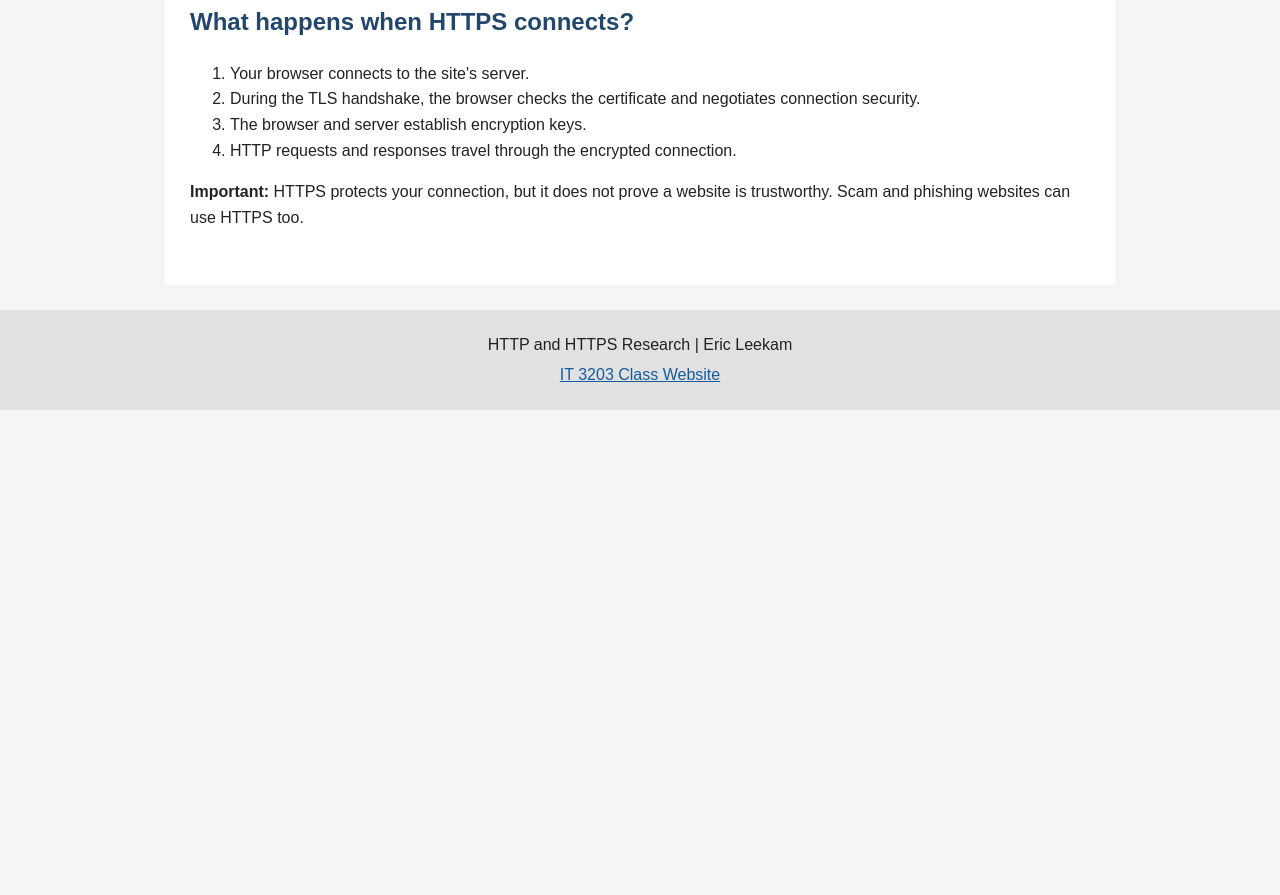
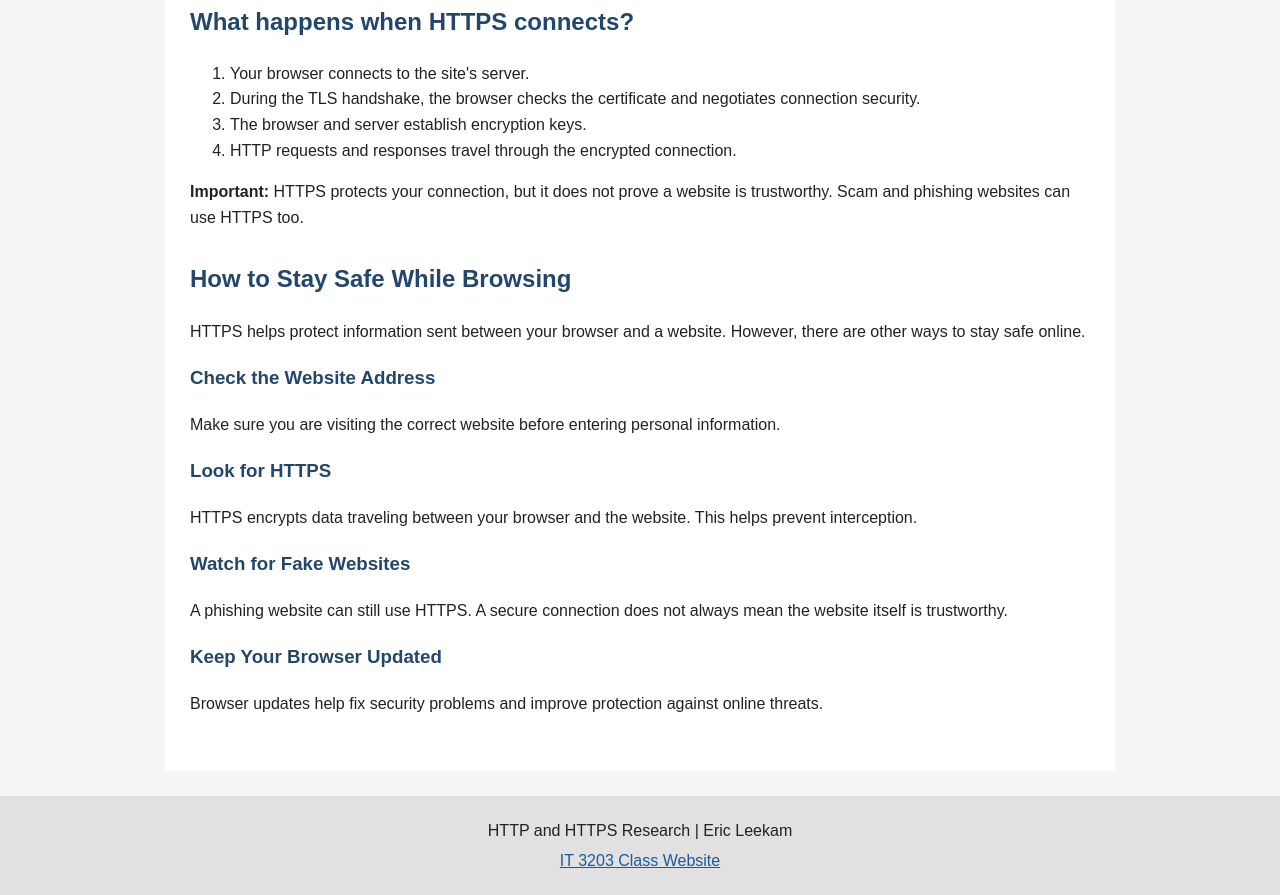
Before and after one commit to eleekam/myproject, a plain HTML site: page https.html in a window 1280 px wide. Shown: the part 1165-2060 px from the top of the page. Before the commit the page ends 1575 px from the top, so only its background shows below. Drawn offline with Linux system fonts and the light colour scheme.

Commit message:
Add security tips for safe browsing in https.html
Added security tips section for safe browsing practices.

```diff
--- a/https.html
+++ b/https.html
@@ -173,6 +173,55 @@
      HTTPS protects your connection, but it does not prove a website is trustworthy. Scam and phishing websites can use HTTPS too.
     </p>
    </section>
+
+<!-- Security tips added for Milestone 2 -->
+<section class="new-content">
+  <h2>How to Stay Safe While Browsing</h2>
+  <p>
+    HTTPS helps protect information sent between
+    your browser and a website. However, there
+    are other ways to stay safe online.
+  </p>
+
+  <div class="example-grid">
+    <div class="example-card">
+      <h3>Check the Website Address</h3>
+      <p>
+        Make sure you are visiting the correct
+        website before entering personal
+        information.
+      </p>
+    </div>
+
+    <div class="example-card">
+      <h3>Look for HTTPS</h3>
+      <p>
+        HTTPS encrypts data traveling between
+        your browser and the website.
+        This helps prevent interception.
+      </p>
+    </div>
+
+    <div class="example-card">
+      <h3>Watch for Fake Websites</h3>
+      <p>
+        A phishing website can still use HTTPS.
+        A secure connection does not always mean
+        the website itself is trustworthy.
+      </p>
+    </div>
+
+    <div class="example-card">
+      <h3>Keep Your Browser Updated</h3>
+      <p>
+        Browser updates help fix security
+        problems and improve protection
+        against online threats.
+      </p>
+    </div>
+  </div>
+</section>
+
   </main>
   <footer>
    <p>
```
